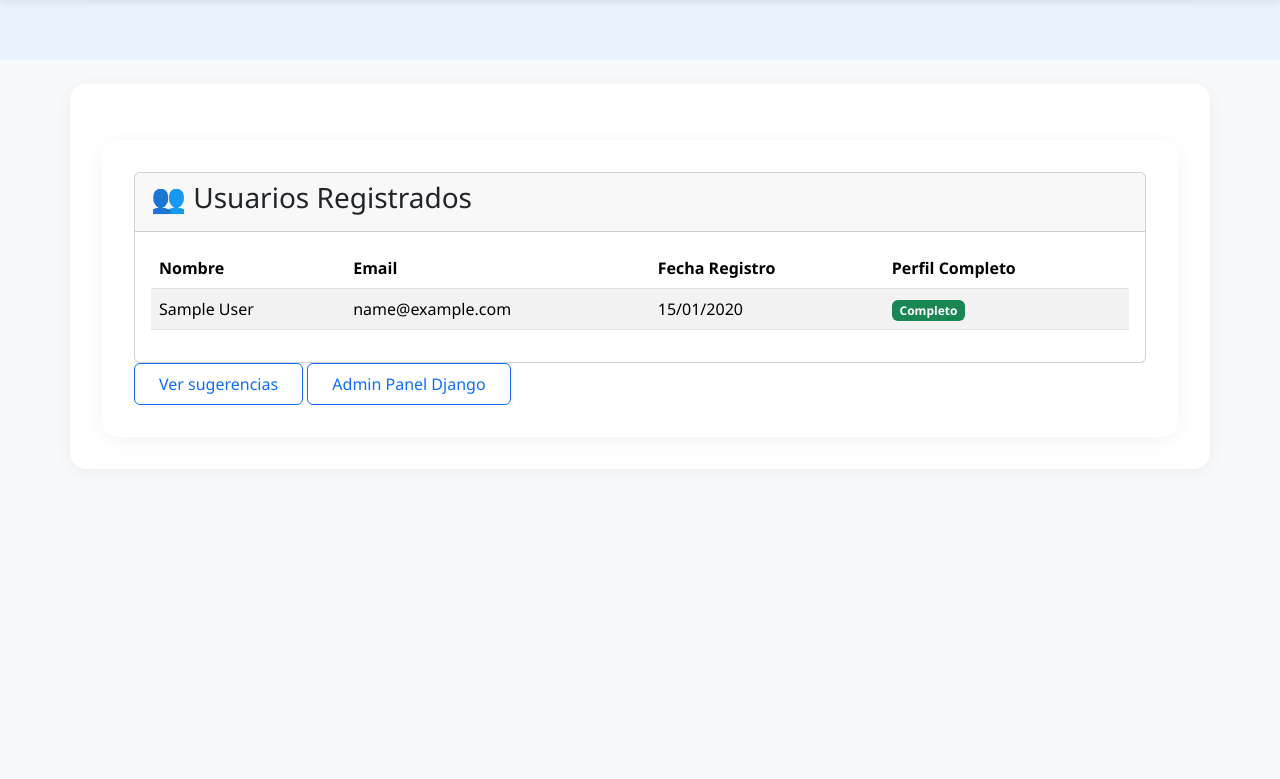
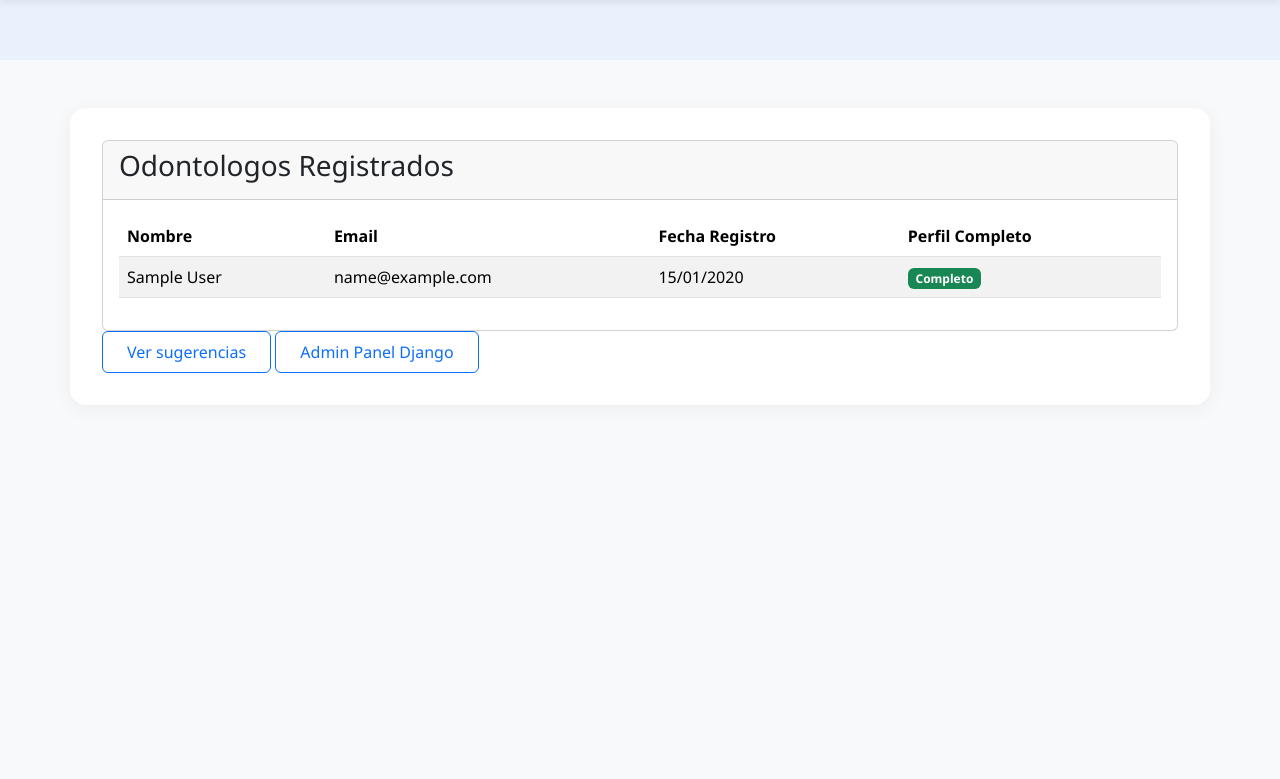
Before and after one commit to mrkzukaritas/MisSolucionesIntegrales, a Django app: page /admin-panel/ in a window 1280 px wide. Shown: the part 140-919 px from the top of the page. Run offline with Django 5.2, Linux system fonts and the light colour scheme; tables that the repository leaves empty hold one stand-in row (values such as "Sample post").

Commit message:
Update template titles and improve layout for admin panel, cart, and catalog views

```diff
--- a/mysite/templates/admin_panel.html
+++ b/mysite/templates/admin_panel.html
@@ -4,7 +4,7 @@
 <div class="container mt-4">
     <div class="card">
         <div class="card-header">
-            <h3>👥 Usuarios Registrados</h3>
+            <h3>Odontologos Registrados</h3>
         </div>
         <div class="card-body">
             <div class="table-responsive">
--- a/mysite/templates/base.html
+++ b/mysite/templates/base.html
@@ -61,10 +61,10 @@
 
     <!-- Contenido principal -->
     <main class="main-content py-4">
-        <div class="container">
+
             {% block body %}
             {% endblock body %}
-        </div>
+
     </main>
 
     <!-- Footer -->
--- a/mysite/templates/carrito.html
+++ b/mysite/templates/carrito.html
@@ -54,7 +54,7 @@
             <form method="POST">
                 {% csrf_token %}
                 <button type="submit" name="pagar" class="btn btn-success btn-lg mt-2">
-                    💳 Pagar Carrito
+                    Pagar Carrito
                 </button>
             </form>
         </div>
--- a/mysite/templates/catalogo.html
+++ b/mysite/templates/catalogo.html
@@ -2,6 +2,7 @@
 {% load static %}
 
 {% block body %}
+        <div class="container">
 <h2 class="mb-4 text-center">Catálogo de Productos</h2>
 
 <div class="row g-4">
@@ -45,5 +46,5 @@
     </div>
     {% endfor %}
 
-</div>
+</div></div>
 {% endblock %}
```
